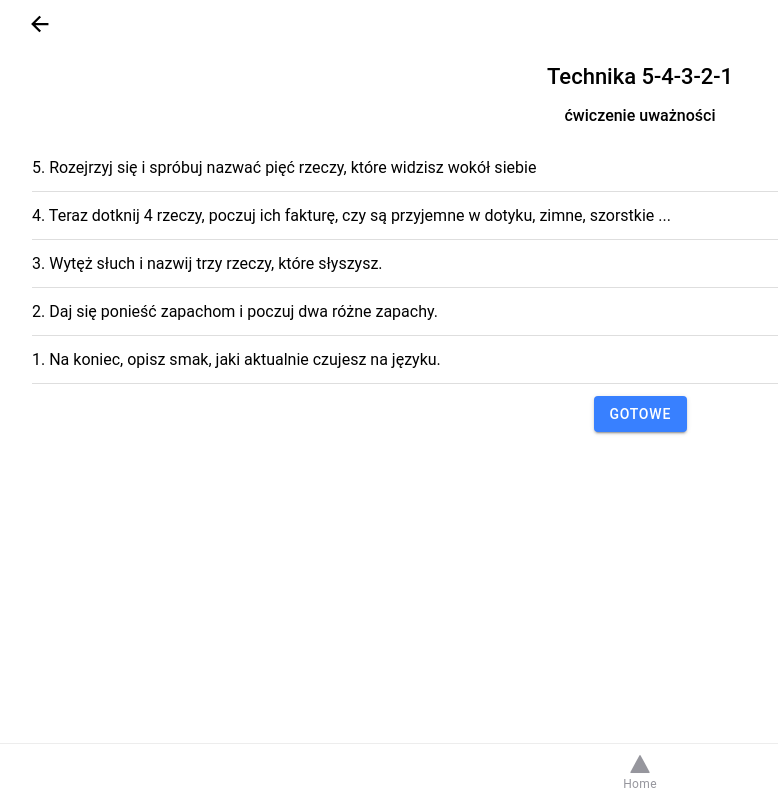
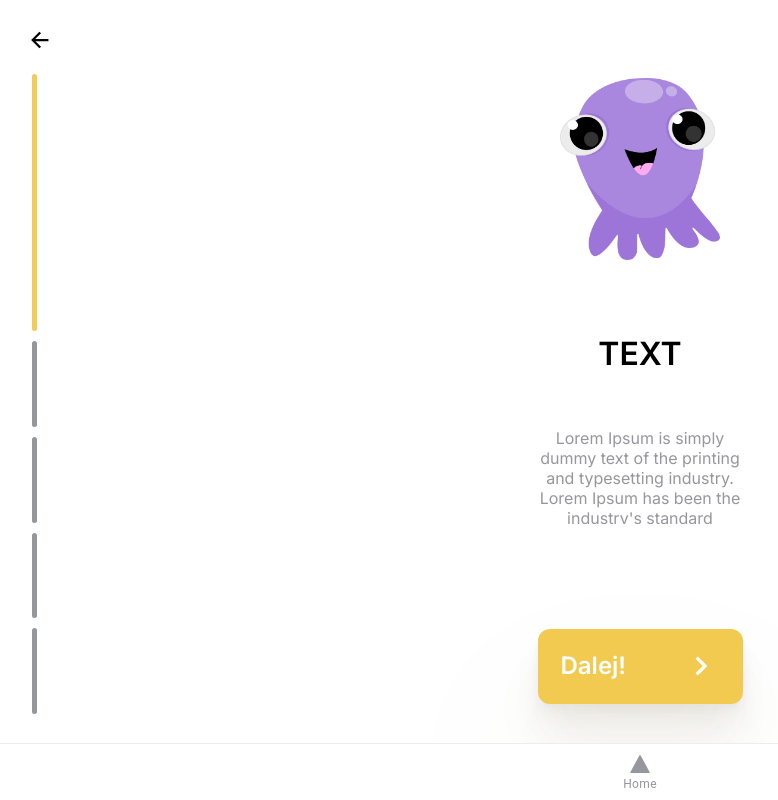
Before and after one commit to j-zarzycki/Engineering-thesis, a React (Create React App) app in the folder kamre/: page /fivetoone in a window 1280 px wide. Shown: the whole page, without its empty margins (0-778 px from the left). Built offline with nearby package versions, Linux system fonts and the light colour scheme.

Commit message:
IN-238: FiveToOne styled

```diff
--- /dev/null
+++ b/kamre/src/components/VerticalProgressBar/VerticalProgressBar.component.tsx
@@ -0,0 +1,19 @@
+import React, { DetailedHTMLProps, HTMLAttributes } from "react";
+
+import "./VerticalProgressBar.style.scss";
+
+interface IProps {
+  renderNumberOfElements(): DetailedHTMLProps<
+    HTMLAttributes<HTMLDivElement>,
+    HTMLDivElement
+  >;
+}
+
+const VerticalProgressBar: React.FC<IProps> = (props: IProps) => {
+  const { renderNumberOfElements } = props;
+  return (
+    <div className="vertical-progress-bar">{renderNumberOfElements()}</div>
+  );
+};
+
+export default VerticalProgressBar;
--- /dev/null
+++ b/kamre/src/components/VerticalProgressBar/VerticalProgressBar.container.tsx
@@ -0,0 +1,73 @@
+import React, { useEffect, useState } from "react";
+
+import VerticalProgressBar from "./VerticalProgressBar.component";
+
+interface IProps {
+  elements: number;
+  currentElement: number;
+}
+
+const VerticalProgressBarContainer: React.FC<IProps> = (props: IProps) => {
+  const { elements, currentElement } = props;
+  const [prevCurrentElementValue, setPrevCurrentElementValue] =
+    useState(currentElement);
+
+  const renderNumberOfElements = () => {
+    const arrElements = [];
+
+    for (let i = 0; i < elements; i += 1) {
+      if (i === 0) {
+        arrElements.push(
+          <div
+            element-index={i}
+            key={i}
+            className="vertical-progress-bar__element vertical-progress-bar__element--active"
+          />,
+        );
+      } else {
+        arrElements.push(
+          <div
+            element-index={i}
+            key={i}
+            className="vertical-progress-bar__element"
+          />,
+        );
+      }
+    }
+
+    return <> {arrElements} </>;
+  };
+
+  const onCurrentElementChange = () => {
+    if (currentElement > prevCurrentElementValue) {
+      const element = document.querySelector(
+        `[element-index="${currentElement}"]`,
+      );
+      const prevElement = document.querySelector(
+        `[element-index="${Number(currentElement) - 1}"]`,
+      );
+      element?.classList.add("vertical-progress-bar__element--active");
+      prevElement?.classList.remove("vertical-progress-bar__element--active");
+    } else if (currentElement < prevCurrentElementValue) {
+      const element = document.querySelector(
+        `[element-index="${currentElement}"]`,
+      );
+      const prevElement = document.querySelector(
+        `[element-index="${Number(currentElement) + 1}"]`,
+      );
+      element?.classList.add("vertical-progress-bar__element--active");
+      prevElement?.classList.remove("vertical-progress-bar__element--active");
+    }
+    setPrevCurrentElementValue(currentElement);
+  };
+
+  useEffect(() => {
+    onCurrentElementChange();
+  }, [currentElement]);
+
+  return (
+    <VerticalProgressBar renderNumberOfElements={renderNumberOfElements} />
+  );
+};
+
+export default VerticalProgressBarContainer;
--- /dev/null
+++ b/kamre/src/components/VerticalProgressBar/VerticalProgressBar.style.scss
@@ -0,0 +1,24 @@
+@import '@Theme/variables';
+
+.vertical-progress-bar {
+    display: flex;
+    flex-direction: column;
+    gap: 10px;
+    width: 5px;
+    transition: $transition-default;
+    height: 100%;
+    position: absolute;
+
+    &__element {
+        border-radius: 10px;
+        background-color: $secondary-gray-90;
+        transition: all .3s ease-in-out;
+        flex-grow: 1;
+
+        &--active {
+            background-color: $primary-color-75;
+            transition: $transition-default;
+            flex-grow: 4;
+        }
+    }
+}
--- /dev/null
+++ b/kamre/src/components/VerticalProgressBar/index.ts
@@ -0,0 +1 @@
+export { default } from "./VerticalProgressBar.container";
--- a/kamre/src/pages/FiveToOne/FiveToOne.component.tsx
+++ b/kamre/src/pages/FiveToOne/FiveToOne.component.tsx
@@ -1,58 +1,146 @@
-/* eslint-disable */
 import React from "react";
-import { IonContent, IonItem, IonLabel, IonList, IonPage } from "@ionic/react";
+import { IonContent, IonPage, IonImg } from "@ionic/react";
+import { Swiper, SwiperSlide } from "swiper/react";
+
+// Import Swiper styles
+import "swiper/css";
 
 import BackButton from "@Components/BackButton";
-import Header from "@Components/Header";
-import SaveButton from "@Components/SaveButton";
+import VerticalProgressBar from "@Components/VerticalProgressBar";
+
+import ProceedButton from "@Components/ProceedButton";
+
+import "./FiveToOne.style.scss";
 
 interface IProps {
-  createFiveToOne(): Promise<void>;
+  setSwiper(value: any): void;
+  onProceedButtonClick(): void;
+  currentSlide: number;
+  slideElements: number;
+  img: string;
 }
 
 const FiveToOne: React.FC<IProps> = (props: IProps) => {
-  const { createFiveToOne } = props;
+  const { setSwiper, currentSlide, slideElements, onProceedButtonClick, img } =
+    props;
+
+  const renderHeader = () => {
+    return (
+      <div className="fiveToOne__header">
+        <BackButton defaultHref="/home" />
+      </div>
+    );
+  };
+
+  const renderSwiper = () => {
+    return (
+      <div className="fiveToOne__swiper">
+        <Swiper
+          allowTouchMove={false}
+          effect="fade"
+          slidesPerView={1}
+          height={190}
+          onSwiper={(swiperData) => setSwiper(swiperData)}
+        >
+          <SwiperSlide>
+            <div className="swiper-slide__wrapper">
+              <h4 className="swiper-slide__header">TEXT</h4>
+              <p className="swiper-slide__paragraph">
+                Lorem Ipsum is simply dummy text of the printing and typesetting
+                industry. Lorem Ipsum has been the industry's standard dummy
+                text ever since the 1500s, when an unknown printer took a galley
+                of type and scrambled it to make a type specimen book
+              </p>
+            </div>
+          </SwiperSlide>
+          <SwiperSlide>
+            <div className="swiper-slide__wrapper">
+              <h4 className="swiper-slide__header">O co chodzi w ćwiczeniu?</h4>
+              <p className="swiper-slide__paragraph">
+                Lorem Ipsum is simply dummy text of the printing and typesetting
+                industry. Lorem Ipsum has been the industry's standard dummy
+                text ever since the 1500s, when an unknown printer took a galley
+                of type and scrambled it to make a type specimen book.
+              </p>
+            </div>
+          </SwiperSlide>
+          <SwiperSlide>
+            <div className="swiper-slide__wrapper">
+              <h4 className="swiper-slide__header">Text</h4>
+              <p className="swiper-slide__paragraph">
+                Lorem Ipsum is simply dummy text of the printing and typesetting
+                industry. Lorem Ipsum has been the industry's standard dummy
+                text ever since the 1500s, when an unknown printer took a galley
+                of type and scrambled it to make a type specimen book
+              </p>
+            </div>
+          </SwiperSlide>
+          <SwiperSlide>
+            <div className="swiper-slide__wrapper">
+              <h4 className="swiper-slide__header">Text</h4>
+              <p className="swiper-slide__paragraph">
+                Lorem Ipsum is simply dummy text of the printing and typesetting
+                industry. Lorem Ipsum has been the industry's standard dummy
+                text ever since the 1500s, when an unknown printer took a galley
+                of type and scrambled it to make a type specimen book
+              </p>
+            </div>
+          </SwiperSlide>
+          <SwiperSlide>
+            <div className="swiper-slide__wrapper">
+              <h4 className="swiper-slide__header">Text</h4>
+              <p className="swiper-slide__paragraph">
+                Lorem Ipsum is simply dummy text of the printing and typesetting
+                industry. Lorem Ipsum has been the industry's standard dummy
+                text ever since the 1500s, when an unknown printer took a galley
+                of type and scrambled it to make a type specimen book
+              </p>
+            </div>
+          </SwiperSlide>
+        </Swiper>
+      </div>
+    );
+  };
+
+  const renderProgressBar = () => {
+    return (
+      <div className="vertical-progress-bar__wrapper">
+        <VerticalProgressBar
+          currentElement={currentSlide}
+          elements={slideElements}
+        />
+      </div>
+    );
+  };
+
+  const renderProceedButton = () => {
+    return <ProceedButton title="Dalej!" onClick={onProceedButtonClick} />;
+  };
+
+  const renderImage = () => {
+    return <IonImg className="fiveToOne__image" alt="pet" src={img} />;
+  };
+
+  const renderContext = () => {
+    return (
+      <div className="fiveToOne__context">
+        {renderImage()}
+        {renderSwiper()}
+        {renderProceedButton()}
+      </div>
+    );
+  };
 
   return (
     <IonPage>
-      <IonContent fullscreen class="ion-padding-horizontal">
-        <div className="title">
-          <BackButton defaultHref="/home" />
-          <Header title="Technika 5-4-3-2-1" subtitle="ćwiczenie uważności" />
-        </div>
-        <div>
-          <IonList class="ion-text-wrap">
-            <IonItem>
-              <IonLabel className="ion-text-wrap">
-                5. Rozejrzyj się i spróbuj nazwać pięć rzeczy, które widzisz
-                wokół siebie
-              </IonLabel>
-            </IonItem>
-            <IonItem>
-              <IonLabel className="ion-text-wrap">
-                4. Teraz dotknij 4 rzeczy, poczuj ich fakturę, czy są przyjemne
-                w dotyku, zimne, szorstkie ...
-              </IonLabel>
-            </IonItem>
-            <IonItem>
-              <IonLabel className="ion-text-wrap">
-                3. Wytęż słuch i nazwij trzy rzeczy, które słyszysz.
-              </IonLabel>
-            </IonItem>
-            <IonItem>
-              <IonLabel className="ion-text-wrap">
-                2. Daj się ponieść zapachom i poczuj dwa różne zapachy.
-              </IonLabel>
-            </IonItem>
-            <IonItem>
-              <IonLabel className="ion-text-wrap">
-                1. Na koniec, opisz smak, jaki aktualnie czujesz na języku.
-              </IonLabel>
-            </IonItem>
-          </IonList>
-        </div>
-        <div className="ion-text-center">
-          <SaveButton text="Gotowe" type="submit" onClick={createFiveToOne} />
+      <IonContent
+        fullscreen
+        class="ion-padding-horizontal ion-padding-vertical"
+      >
+        {renderHeader()}
+        <div className="fiveToOne__wrapper">
+          {renderProgressBar()}
+          {renderContext()}
         </div>
       </IonContent>
     </IonPage>
--- a/kamre/src/pages/FiveToOne/FiveToOne.container.tsx
+++ b/kamre/src/pages/FiveToOne/FiveToOne.container.tsx
@@ -1,21 +1,32 @@
-/* eslint-disable */
-import React from "react";
+import React, { useState } from "react";
 
-import apiService from "@Services/api.service";
-import { getFullDateWithTime } from "@Utils/date";
+import MainImg from "@Assets/main.png";
+import quote from "@Assets/what.png";
 import FiveToOne from "./FiveToOne.component";
 
 const FiveToOneContainer: React.FC = () => {
-  const createFiveToOne = async () => {
-    const currentDateWithTime = getFullDateWithTime();
+  const [currentSlide, setCurrentSlide] = useState(0);
+  const [swiper, setSwiper] = useState<any>(null);
+  const [img, setImg] = useState(MainImg);
+  const slideElements = 5;
 
-    await apiService
-      .CreateActivityWithNoContent(currentDateWithTime, "5-4-3-2-1")
-      .then((res) => console.log(res))
-      .catch((err) => console.log(err));
+  const onProceedButtonClick = () => {
+    swiper?.slideNext();
+    setCurrentSlide(swiper?.activeIndex);
+    setImg(MainImg);
+
+    if (swiper?.activeIndex === 1) setImg(quote);
   };
 
-  return <FiveToOne createFiveToOne={createFiveToOne} />;
+  return (
+    <FiveToOne
+      setSwiper={setSwiper}
+      currentSlide={currentSlide}
+      slideElements={slideElements}
+      img={img}
+      onProceedButtonClick={onProceedButtonClick}
+    />
+  );
 };
 
 export default FiveToOneContainer;
--- /dev/null
+++ b/kamre/src/pages/FiveToOne/FiveToOne.style.scss
@@ -0,0 +1,160 @@
+@import "@Theme/variables";
+@import "@Theme/media";
+
+.fiveToOne {
+  &__wrapper {
+    display: flex;
+    align-items: center;
+    justify-content: center;
+    height: 90%;
+    position: relative;
+
+    .vertical-progress-bar {
+      &__wrapper {
+        position: absolute;
+        margin-left: 46px;
+        margin-top: 20px;
+        height: 100%;
+        width: 5px;
+        left: -30px;
+        z-index: 100;
+      }
+
+      &__element {
+        &--active {
+            flex-grow: 3;
+        }
+      }
+    }
+  }
+
+  &__context {
+    display: flex;
+    flex-direction: column;
+    align-items: center;
+    font-family: $font-main;
+    height: 100%;
+    width: 205px;
+
+    ion-img {
+      width: 160px;
+      height: 210px;
+    }
+
+    .proceed-button {
+      margin-top: auto;
+      width: 100%;
+    }
+  }
+
+  &__swiper {
+    width: 100%;
+    max-height: 150px;
+  }
+}
+
+.swiper {
+  &-wrapper {
+    max-height: 250px;
+  }
+
+  &-slide {
+    &-active {
+      display: flex;
+      justify-content: center;
+      align-items: center;
+    }
+
+    &__wrapper {
+      display: flex;
+      flex-direction: column;
+      justify-content: center;
+      align-items: center;
+      gap: 45px;
+      margin-top: 45px;
+    }
+
+    &__header {
+      text-align: center;
+      font-size: $font-size-xxl;
+      font-weight: $font-weight-xl;
+    }
+
+    &__paragraph {
+      text-align: center;
+      font-size: $font-size-m;
+      font-weight: $font-weight-m;
+      color: $secondary-gray-90;
+      max-width: 300px;
+      margin: 0;
+    }
+  }
+}
+
+@include mobile-s {
+  .fiveToOne {
+    &__wrapper {
+      height: 95%;
+
+      .vertical-progress-bar {
+        &__wrapper {
+          margin-top: 0;
+        }
+      }
+    }
+
+    &__swiper {
+      max-height: 150px;
+    }
+
+    &__context {
+      ion-img {
+        margin-bottom: 24px;
+        height: 150px;
+        width: 150px;
+        margin: 0;
+      }
+
+      .proceed-button {
+        width: 100%;
+      }
+
+      .swiper {
+        &-slide {
+          &__wrapper {
+            margin: 0;
+            gap: 0;
+          }
+
+          &__header {
+            margin-top: 25px;
+          }
+
+          &__paragraph {
+            margin-top: 40px;
+          }
+        }
+      }
+    }
+  }
+}
+
+
+@include mobile-s-long {
+  .fiveToOne {
+    &__context {
+      ion-img {
+        height: 150px;
+        width: 130px;
+      }
+
+      .swiper {
+        &-slide {
+          &__wrapper {
+            margin-top: 30px;
+          }
+        }
+      }
+    }
+  }
+}
```
Also changed, not shown: kamre/src/theme/_media.scss (+7 -1 lines).
